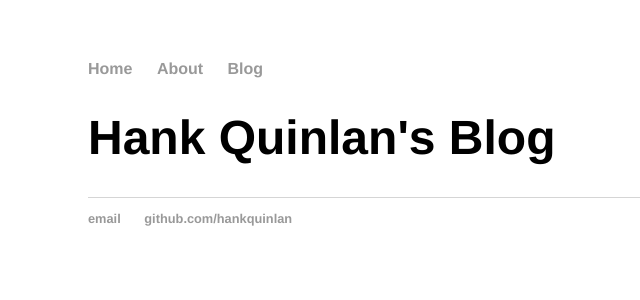
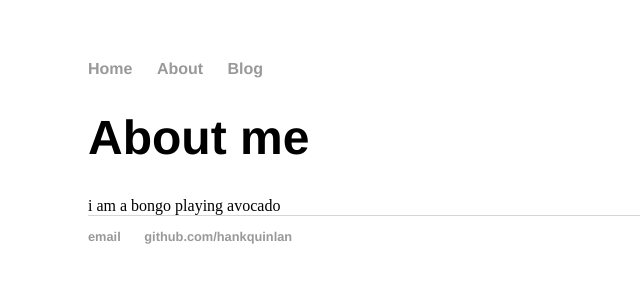
Before and after one commit to CBermingham/CBermingham.github.io, a Jekyll site: the page built from about/index.html, in a window 1280 px wide. Shown: the top 300 px of the page, without its empty margins (104-744 px from the left). Built offline with Jekyll 4.4.1, drawn with Linux system fonts in a browser that asks for light colours.

Commit message:
stuff about me

```diff
--- a/about/index.html
+++ b/about/index.html
@@ -1,7 +1,7 @@
 ---
 layout: default
-title: Hank Quinlan's Blog
+title: About me
 ---
 	<h1>{{ page.title }}</h1>
-
+	i am a bongo playing avocado
 	</ul>
```
